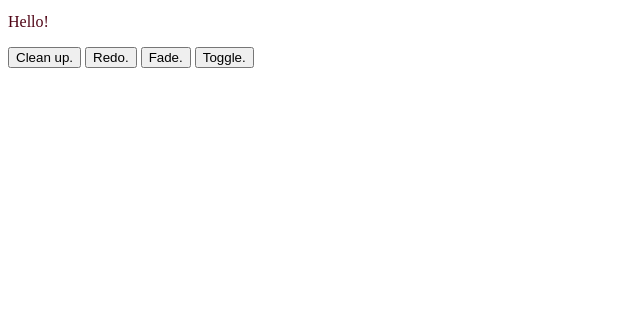
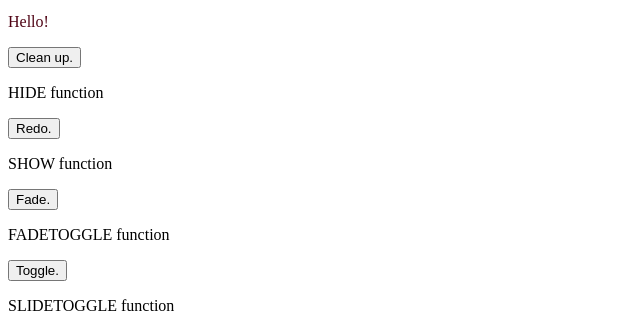
Before and after one commit to ckbx18f34tHer/ckbx18f34ther.github.io, a plain HTML site: page web_simple_example/index.html in a window 1280 px wide. Shown: the part 733-1064 px from the top of the page, without its empty margins (0-640 px from the left). Before the commit the page ends 809 px from the top, so only its background shows below. Drawn offline with nearby package versions, Linux system fonts and the light colour scheme.

Commit message:
Update index.html

```diff
--- a/web_simple_example/index.html
+++ b/web_simple_example/index.html
@@ -59,9 +59,13 @@
         <p id="here", style="color: rgb(79, 3, 20)"> Hello! </p>
 
           <button class="HIDE">Clean up.</button>
+	    <p>HIDE function<br></p>
           <button class="SHOW">Redo.</button>
+	    <p>SHOW function<br></p>
           <button class="FADE">Fade.</button>
+	    <p>FADETOGGLE function<br></p>
           <button class="TOGG">Toggle.</button>
+	    <p>SLIDETOGGLE function<br></p>
 
     </body>
 </html>
```
